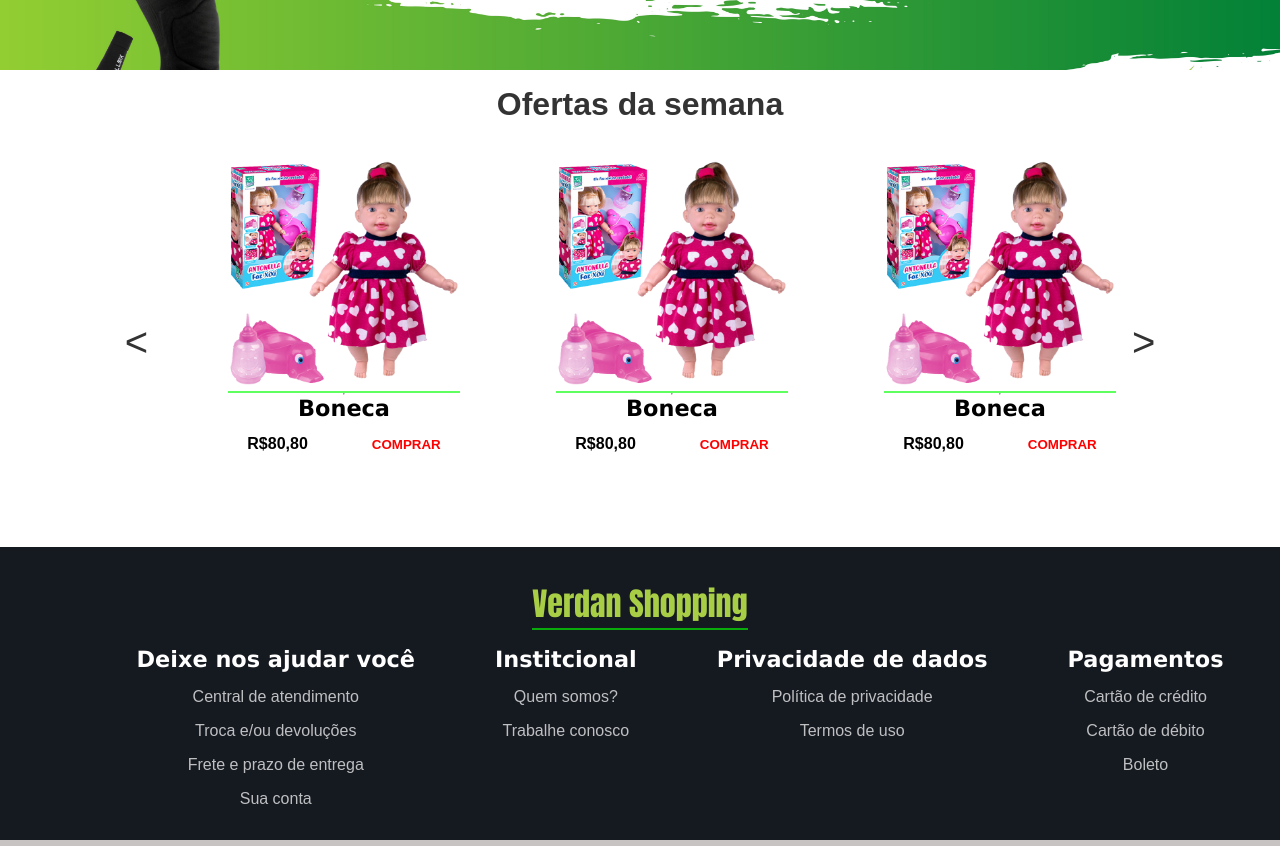
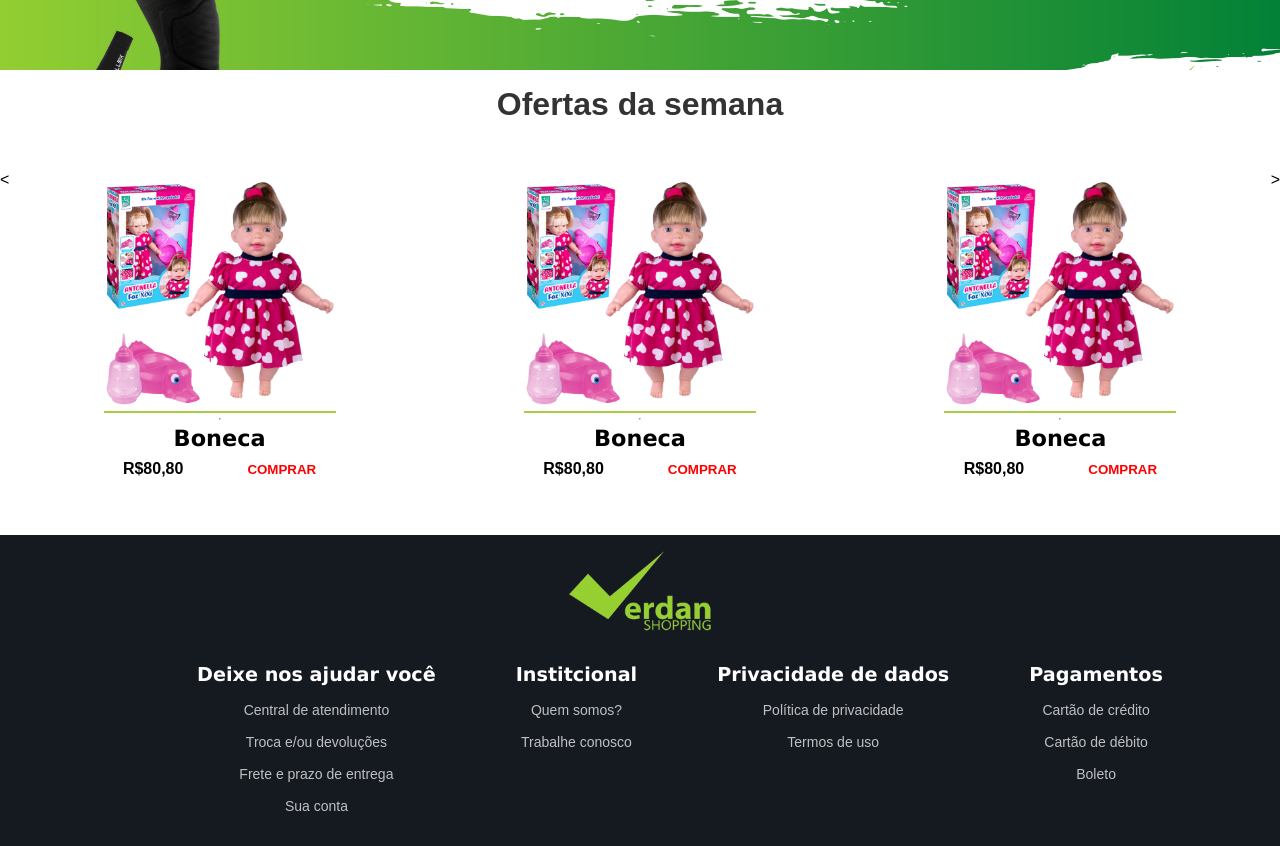
Before and after one commit to AlanDiogoR/TCC, a React (Create React App) app in the folder frontend/verdan/: page / in a window 1280 px wide. Shown: the part 400-1246 px from the top of the page. Built offline with nearby package versions, Linux system fonts and the light colour scheme.

Commit message:
banner produto dando muita quebra

```diff
--- a/frontend/verdan/src/components/Categorias/index.tsx
+++ b/frontend/verdan/src/components/Categorias/index.tsx
@@ -9,6 +9,7 @@ export function Categorias() {
         <li className={styles.hRow}><a href="#aaa">Utilidades</a></li>
         <li className={styles.hRow}><a href="#aaa">Higiene</a></li>
         <li className={styles.hRow}><a href="#aaa">Beleza</a></li>
+        <li className={styles.hRow}><a href="#aaa">Informe seu CEP</a></li>
       </ul>
 
       <ul>
--- a/frontend/verdan/src/components/Footer/index.jsx
+++ b/frontend/verdan/src/components/Footer/index.jsx
@@ -1,9 +1,10 @@
+import logo from '../../assets/images/logoVerdan.webp';
 import styles from './styles.module.scss'
 
 export function Footer() {
   return (
     <footer className={styles.rodapePai}>
-      <h2>Verdan Shopping</h2>
+      <img src={logo} alt="logo verdan" />
 
       <div className={styles.rodape}>
         <div>
--- a/frontend/verdan/src/components/Footer/styles.module.scss
+++ b/frontend/verdan/src/components/Footer/styles.module.scss
@@ -8,16 +8,10 @@
   font-size: 1rem;
   flex-wrap: wrap;
 
-  h2 {
-    font-family: Impact, Haettenschweiler, 'Arial Narrow Bold', sans-serif;
-    color: var(--verde-logo);
-    margin-bottom: 1rem;
-    margin-top: 1rem;
-    border-bottom: 2px solid var(--verde-menta);
-    content: '';
-    transition: 0.1s;
-    font-size: 2rem;
-    text-align: center;
+  img {
+    width: 9rem;
+    height: 5rem;
+    margin-bottom: 2rem;
   }
 
   .rodape {
@@ -30,11 +24,13 @@
       text-align: center;
 
       h3 {
+        font-size: 1.2rem;
         text-align: center;
         margin-bottom: 1rem;
       }
 
       label {
+        font-size: 0.875rem;
         margin-bottom: 1rem;
 
         a {
--- a/frontend/verdan/src/components/Header/Header.module.scss
+++ b/frontend/verdan/src/components/Header/Header.module.scss
@@ -50,7 +50,6 @@ nav ul li a {
 
 nav ul li a:hover {
   border: 1px solid white;
-  outline: 1px solid white;
   border-radius: 4px;
 }
 
--- a/frontend/verdan/src/components/Ofertas/index.tsx
+++ b/frontend/verdan/src/components/Ofertas/index.tsx
@@ -5,8 +5,16 @@ export function Ofertas() {
   return (
     <main className={styles.ofertasDaSemana}>
       <h2>Ofertas da semana</h2>
-      <div className={styles.bannerProduto}>
-        <div className={styles.icon}>&lt;</div> {/*sinal de menor */}
+
+      <div className={styles.slider}>
+        &lt;
+        <div><Produtos/></div>
+        <div><Produtos/></div>
+        <div><Produtos/></div>
+        &gt;
+      </div>
+      {/* <div className={styles.bannerProduto}>
+        <div className={styles.icon}>&lt;</div> sinal de menor
         <div>
 
           <div className={styles.produtos}>
@@ -15,8 +23,9 @@ export function Ofertas() {
             <div className={styles.produto}><Produtos/></div>
           </div>
         </div>
-        <div className={styles.icon}>&gt;</div>{/*sinal de maior */}
+        <div className={styles.icon}>&gt;</div>sinal de maior
       </div>
+       */}
     </main>
   )
 }
--- a/frontend/verdan/src/components/Ofertas/styles.module.scss
+++ b/frontend/verdan/src/components/Ofertas/styles.module.scss
@@ -11,6 +11,25 @@
     margin-top: 1rem;
     color: rgba(19, 18, 18, 0.863);
     font-size: 2rem;
+  }
+
+
+
+  .slider {
+    height: 300px;
+    width: 100%;
+    margin: auto;
+    margin-top: 2rem;
+    margin-bottom: 4rem;
+    display: flex;
+    justify-content: space-between;
+    flex-direction: row;
+
+
+    div {
+      margin: auto;
+      vertical-align: top;
+    }
   }
 
   .icon {
--- a/frontend/verdan/src/components/Produtos/styles.module.scss
+++ b/frontend/verdan/src/components/Produtos/styles.module.scss
@@ -10,23 +10,24 @@
 }
 
 .produto:hover {
-  border: 1px solid var(--verde-menta);
-  outline: 1px solid var(--verde-menta);
   box-shadow: 3px 3px 10px rgba(0, 0, 0, 0.719);
+
+  div {
+    img {
+      border-bottom: none;
+    }
+  }
 }
 
 .produto > div > img {
   height: 100%;
   width: 100%;
   object-fit: cover ;
-  border-bottom: 2px solid var(--verde-menta);
+  border-bottom: 2px solid var(--verde-logo);
   content: '';
   transition: 0.1s;
 }
 
-.produto > div > img:hover {
-  border-bottom: none;
-}
 
 
 h3 {
--- a/frontend/verdan/src/global.module.scss
+++ b/frontend/verdan/src/global.module.scss
@@ -22,7 +22,7 @@
 }
 
 body {
-  background-color: var(--body);
+  background-color: white;
   font-family: Arial, Helvetica, sans-serif;
   font-size: 1rem;
 }
```
